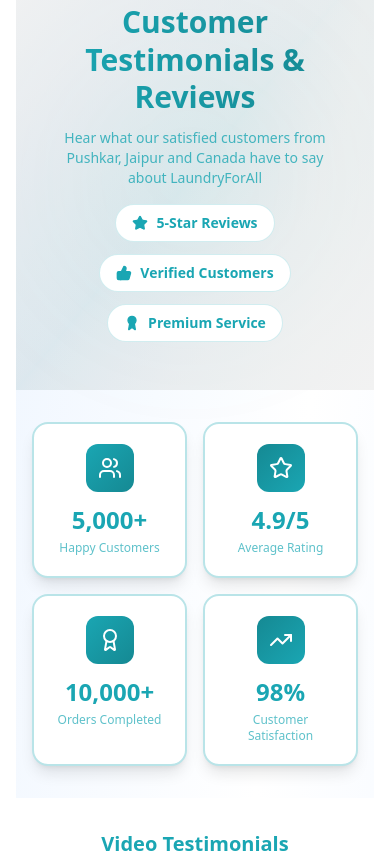
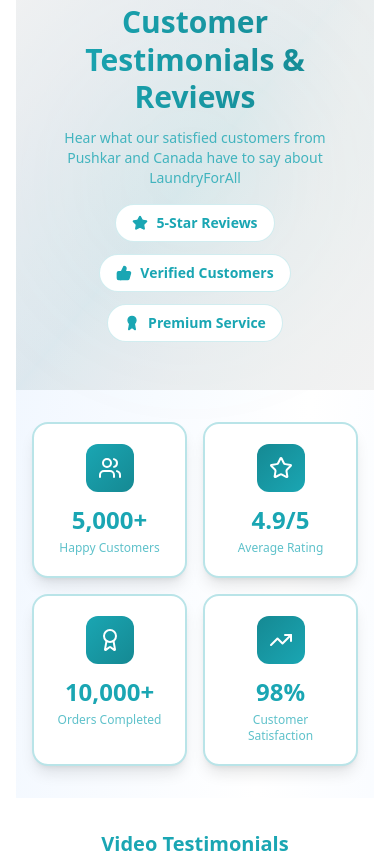
Before and after one commit to hotaeshwar/Laundry1, a React (Vite) app: page / in a window 390 px wide. Shown: the part 5080-5933 px from the top of the page. Built offline with nearby package versions, Linux system fonts and the light colour scheme.

Commit message:
Update TestimonialsAndReviews.jsx

```diff
--- a/src/components/TestimonialsAndReviews.jsx
+++ b/src/components/TestimonialsAndReviews.jsx
@@ -80,7 +80,7 @@
   }, [selectedVideo]);
 
   const videoTestimonials = [
-    { id: "1", thumbnail: "/images/testimonial1.png", embedUrl: "https://drive.google.com/file/d/1xRFJ_B-pTKeM8ps0_Yip953qLuIPjB8o/preview", rating: 5, location: "India" },  // ← changed
+    { id: "1", thumbnail: "/images/testimonial1.png", embedUrl: "https://drive.google.com/file/d/1xRFJ_B-pTKeM8ps0_Yip953qLuIPjB8o/preview", rating: 5, location: "India" },
     { id: "2", thumbnail: "/images/testimonial2.png", embedUrl: "https://drive.google.com/file/d/1nz5n-_0f5Oqb-vUgoRct2rzOGAsTfyP-/preview", rating: 5, location: "Canada" },
     { id: "3", thumbnail: "/images/Smiling woman in laundry section.png", embedUrl: "https://drive.google.com/file/d/1P1zpwKPIQYSWYqU6xB5A2g7iInGCInls/preview", rating: 5, location: "Canada" },
     { id: "4", thumbnail: "/images/Smiling man with puppy in laundry aisle.png", embedUrl: "https://drive.google.com/file/d/1dwgzcicLCRMcu0ke3ApiqzW5glRfVcc8/preview", rating: 5, location: "Canada" }
@@ -109,8 +109,9 @@
           <h1 className="stagger-item text-3xl sm:text-4xl md:text-5xl lg:text-6xl font-bold mb-3 sm:mb-4 leading-tight bg-gradient-to-r from-[#1aa6b3] to-[#158993] bg-clip-text text-transparent">
             Customer Testimonials & Reviews
           </h1>
+          {/* ✅ ONLY CHANGE: removed "Jaipur" from both places */}
           <p className="stagger-item text-sm sm:text-base md:text-lg lg:text-xl mb-4 sm:mb-6 max-w-3xl mx-auto px-4 text-[#1aa6b3]/80">
-            Hear what our satisfied customers from Pushkar, Jaipur and Canada have to say about LaundryForAll
+            Hear what our satisfied customers from Pushkar and Canada have to say about LaundryForAll
           </p>
           <div className="flex flex-wrap justify-center gap-3 text-sm">
             {[{ icon: Star, label: '5-Star Reviews' }, { icon: ThumbsUp, label: 'Verified Customers' }, { icon: Award, label: 'Premium Service' }].map(({ icon: Icon, label }) => (
@@ -223,7 +224,8 @@
         </div>
         <div className="max-w-4xl mx-auto text-center px-4 sm:px-6 lg:px-8 relative z-10">
           <h2 className="stagger-item text-2xl sm:text-3xl md:text-4xl font-bold text-white mb-4">Join Thousands of Happy Customers</h2>
-          <p className="stagger-item text-base sm:text-lg text-white/90">Experience the best laundry service in Pushkar, Jaipur and Canada</p>
+          {/* ✅ ONLY CHANGE: removed "Jaipur" from CTA text too */}
+          <p className="stagger-item text-base sm:text-lg text-white/90">Experience the best laundry service in Pushkar and Canada</p>
         </div>
       </section>
 
```
